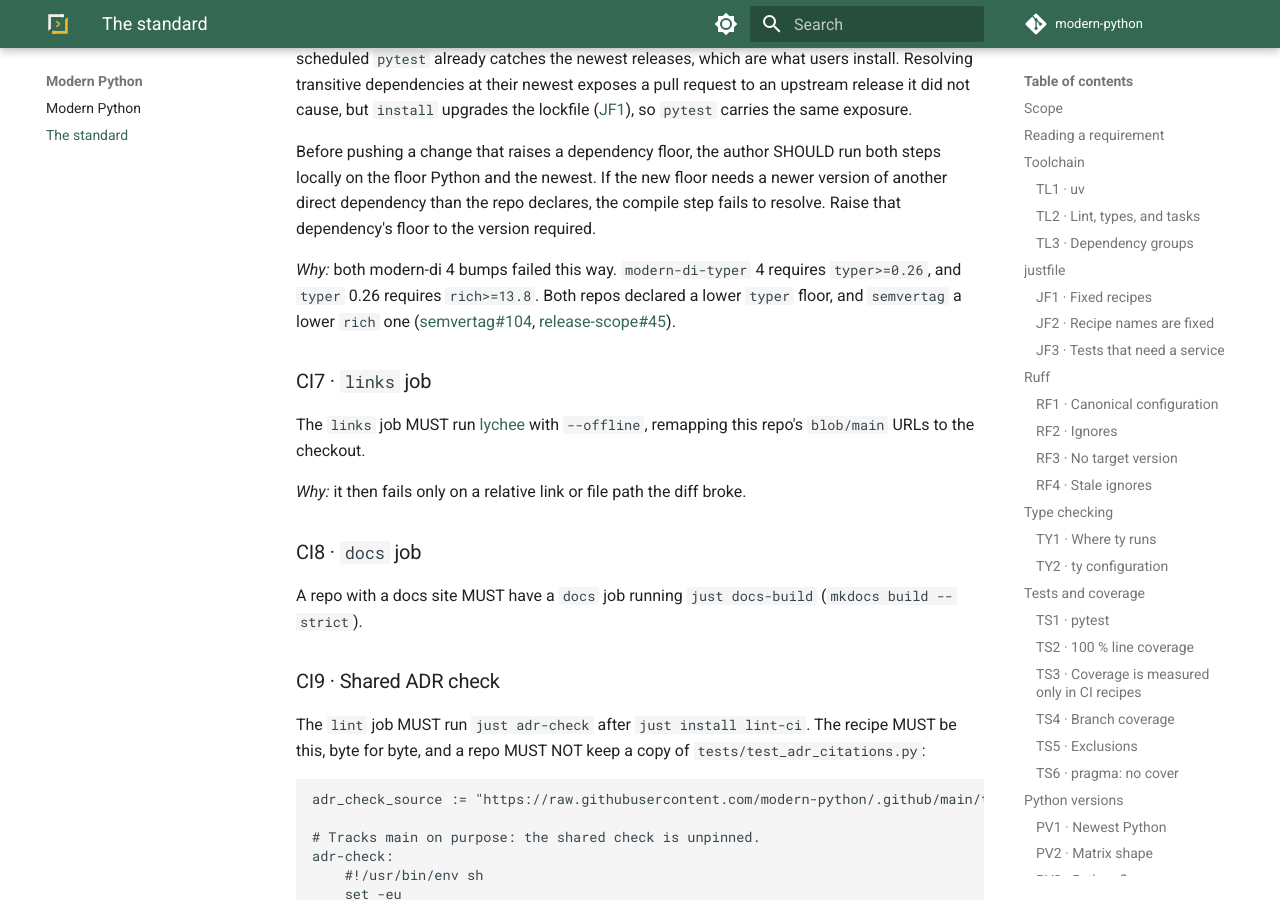
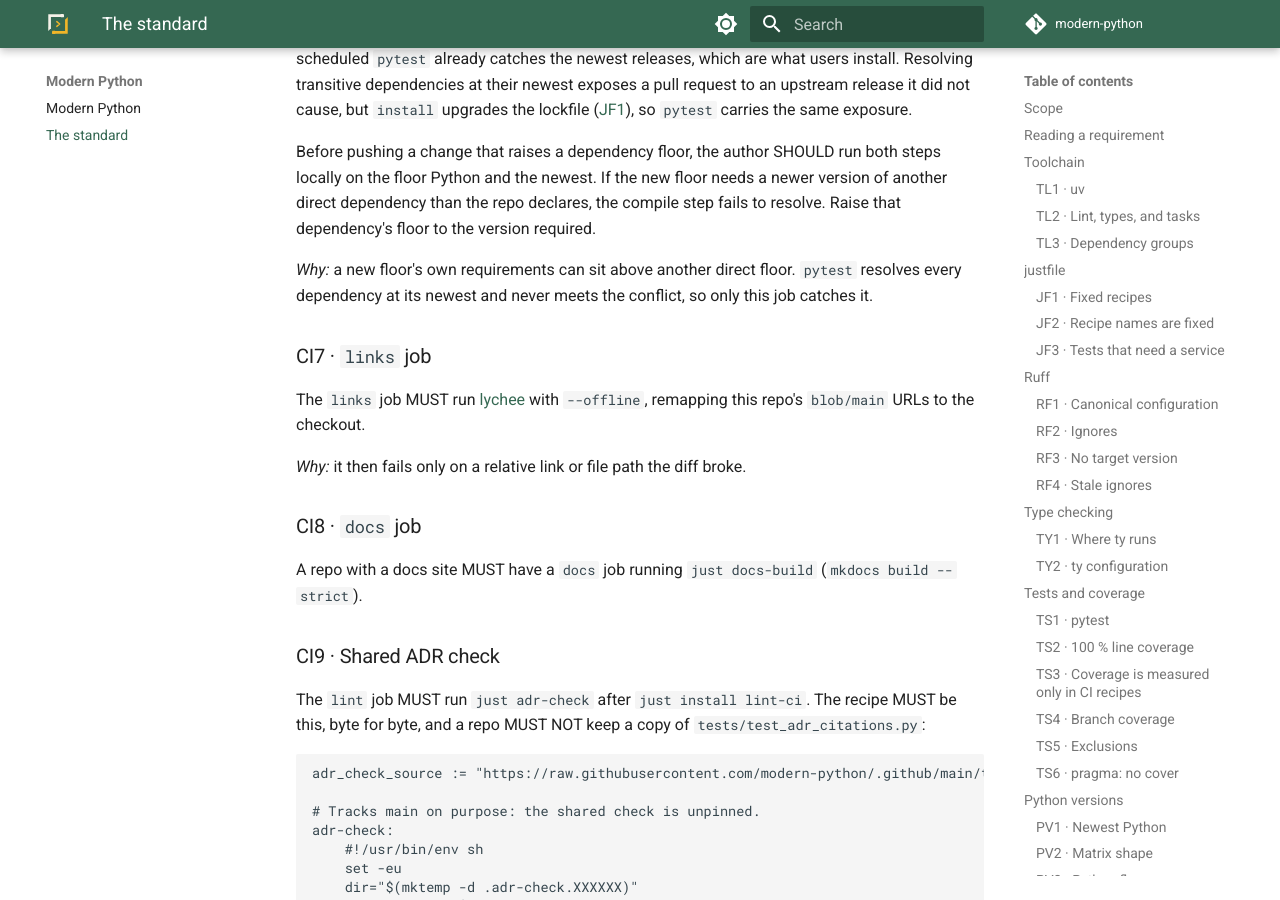
Before and after one commit to modern-python/.github, an MkDocs documentation site: the page built from docs/standard.md, in a window 1280 px wide and 900 px high, scrolled down 6447 px. Built offline with MkDocs 1.6.1 and Material for MkDocs 9.7.7, drawn with Linux system fonts in a browser that asks for light colours.

Commit message:
docs(standard): make the floors-on-bump rationale generic

```diff
--- a/docs/standard.md
+++ b/docs/standard.md
@@ -265,10 +265,8 @@ the floor Python and the newest. If the new floor needs a newer version of anoth
 than the repo declares, the compile step fails to resolve. Raise that dependency's floor to the
 version required.
 
-*Why:* both modern-di 4 bumps failed this way. `modern-di-typer` 4 requires `typer>=0.26`, and
-`typer` 0.26 requires `rich>=13.8`. Both repos declared a lower `typer` floor, and `semvertag` a
-lower `rich` one ([semvertag#104](https://github.com/modern-python/semvertag/pull/104),
-[release-scope#45](https://github.com/modern-python/release-scope/pull/45)).
+*Why:* a new floor's own requirements can sit above another direct floor. `pytest` resolves every
+dependency at its newest and never meets the conflict, so only this job catches it.
 
 ### CI7 · `links` job { #CI7 }
 
```
